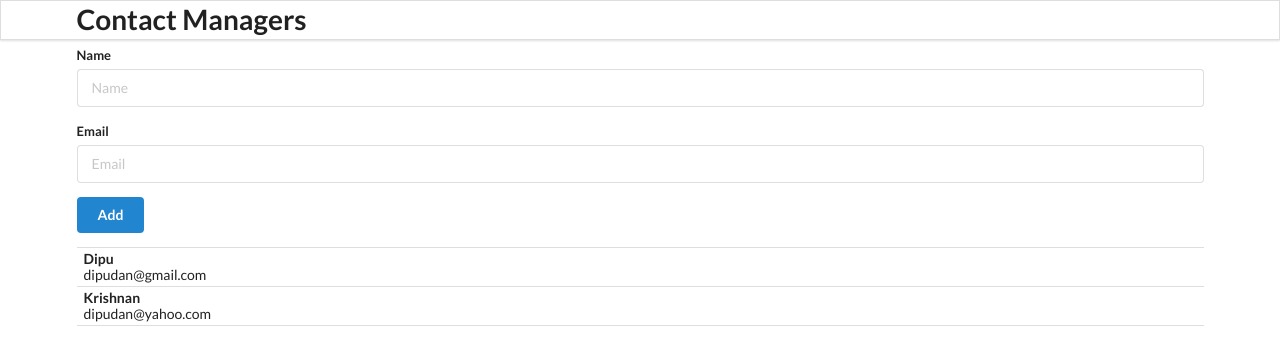
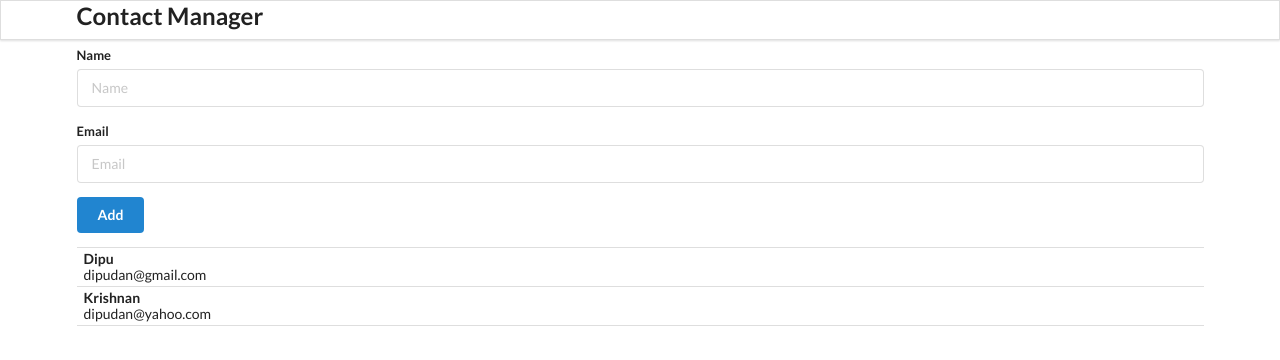
Before and after one commit to dipudan/storybook, a React (Create React App) app: page / in a window 1280 px wide. Shown: the top 360 px of the page. Built offline with nearby package versions, Linux system fonts and the light colour scheme.

Commit message:
Update header

```diff
--- a/src/components/ContactCard.js
+++ b/src/components/ContactCard.js
@@ -8,6 +8,7 @@ const ContactCard = (props) => {
             <div className="content" id="akbc">
                 <div className="header">{name}</div>
                 <div>{email}</div>
+
             </div>
                 <i
                 className="trash alternate outline icon"
--- a/src/components/Header.js
+++ b/src/components/Header.js
@@ -4,7 +4,7 @@ const Header = () => {
     return (
         <div className="ui fixed menu" id="abgc">
             <div className="ui container center">
-                <h1>Contact Managers</h1>
+                <h2>Contact Manager</h2>
             </div>
         </div>
     );
```
Also changed, not shown: 1 other file (tests, documents, lock files or other folders).
